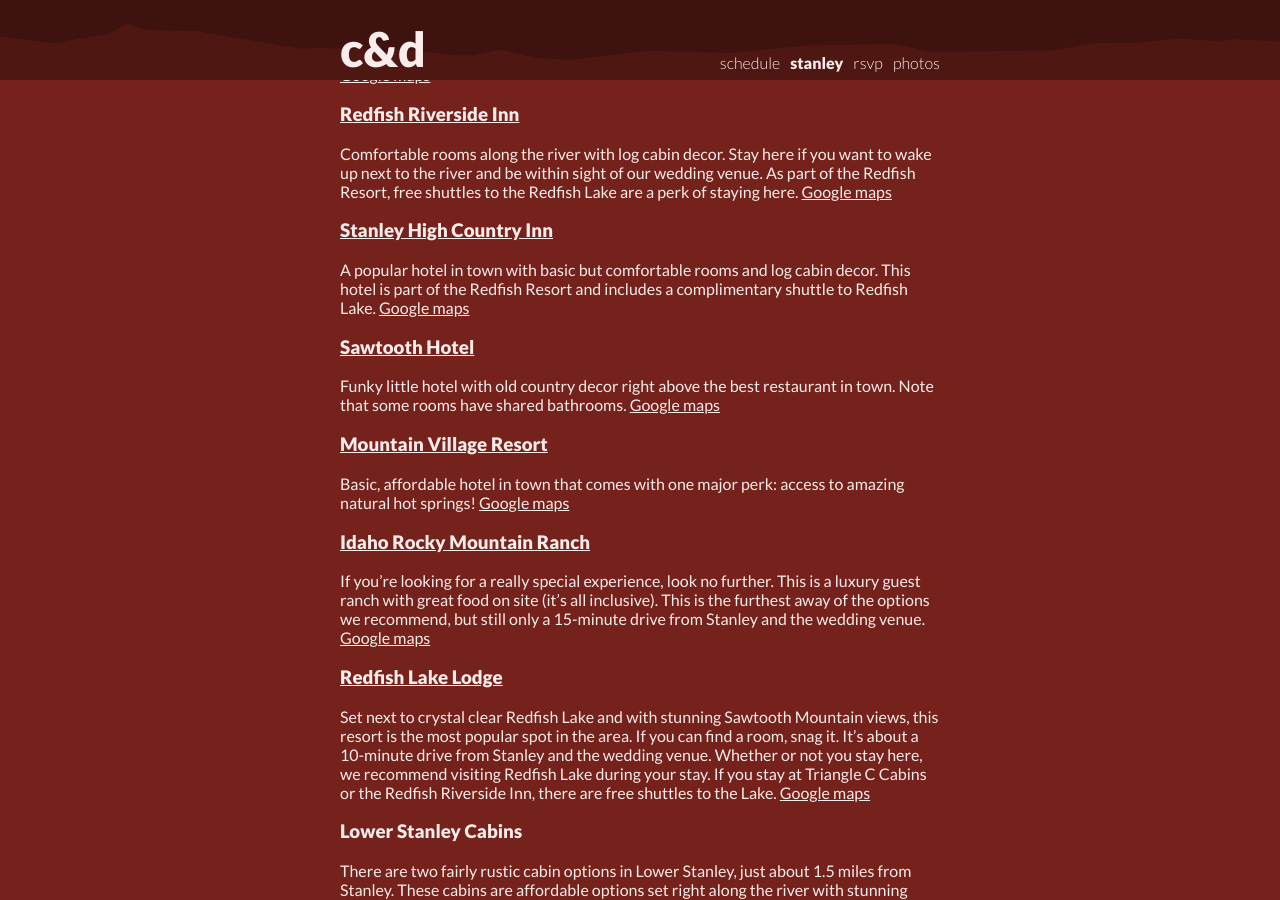
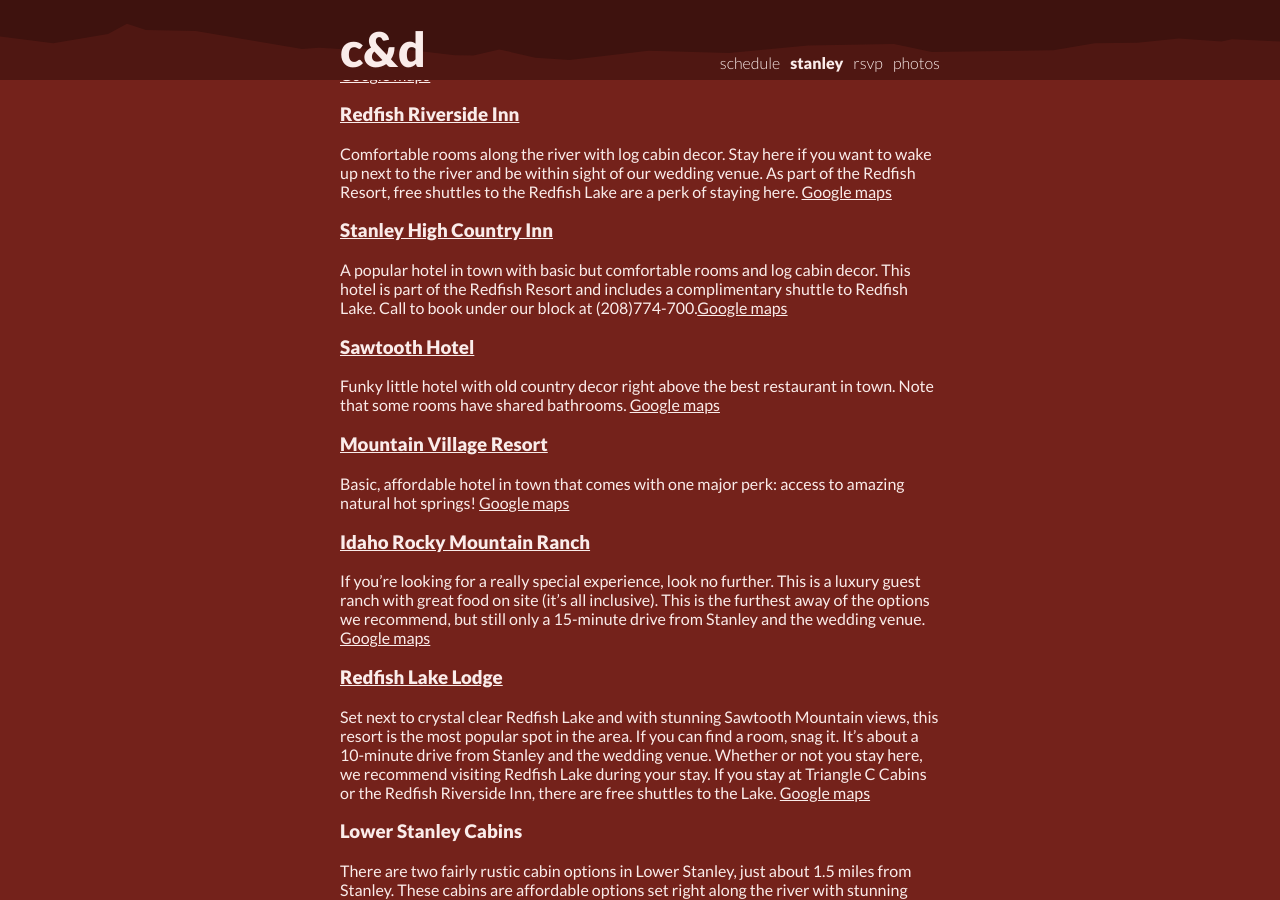
Before and after one commit to dproctor/wedding-website, a Jekyll site: the page built from stanley.md, in a window 1280 px wide and 900 px high, scrolled down 1887 px. Built offline with Jekyll 4.4.1, drawn with Linux system fonts in a browser that asks for light colours.

Commit message:
added instructions for room block to Stanley High Country Inn

```diff
--- a/stanley.md
+++ b/stanley.md
@@ -80,7 +80,7 @@ Comfortable rooms along the river with log cabin decor. Stay here if you want to
 <a href="https://goo.gl/maps/cvh4Y12n9yPcxkpTA">Google maps</a>
 
 <h3><a name="stanley-high-country-inn" id="stanley-high-country-inn"   href="https://stanleyinn.com/">Stanley High Country Inn</a></h3>
-A popular hotel in town with basic but comfortable rooms and log cabin decor. This hotel is part of the Redfish Resort and includes a complimentary shuttle to Redfish Lake. <a href="https://goo.gl/maps/79nR3iK61rJreeH37">Google maps</a>
+A popular hotel in town with basic but comfortable rooms and log cabin decor. This hotel is part of the Redfish Resort and includes a complimentary shuttle to Redfish Lake. Call to book under our block at (208)774-700.<a href="https://goo.gl/maps/79nR3iK61rJreeH37">Google maps</a>
 
 <h3><a name="sawtooth-hotel" id="sawtooth-hotel"   href="https://sawtoothhotel.com/">Sawtooth Hotel</a></h3>
 Funky little hotel with old country decor right above the best restaurant in town. Note that some rooms have shared bathrooms. <a href="https://goo.gl/maps/cLRjQ67h5Ct7HS6ZA">Google maps</a>
```
